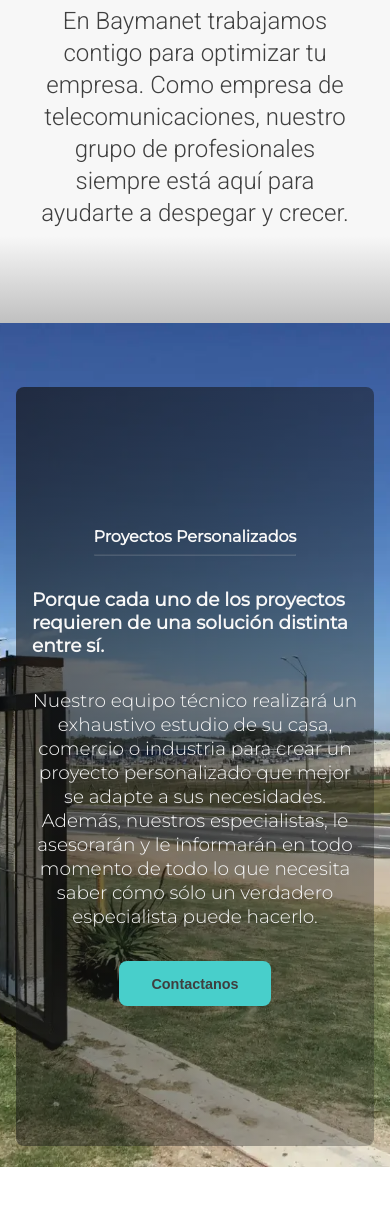
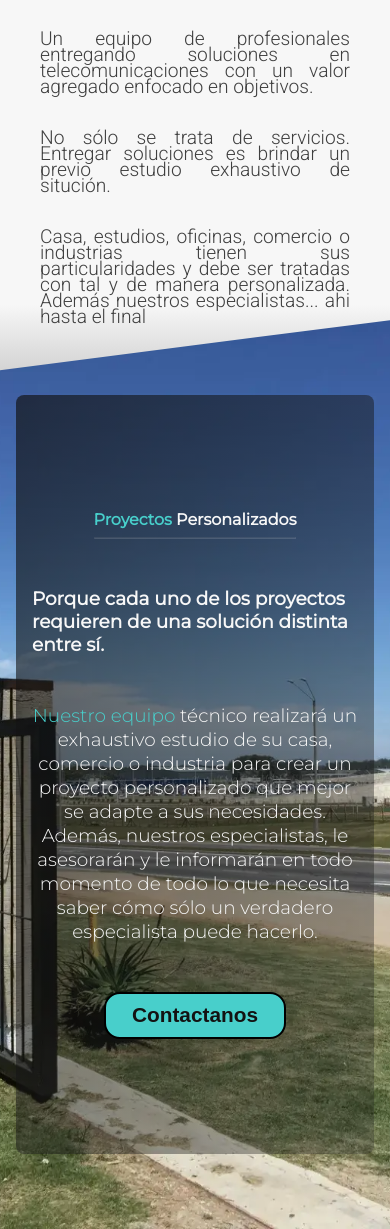
Before and after one commit to bmsebastian2/baymanet_2, a plain HTML site: page index.html in a window 390 px wide. Shown: the part 901-2130 px from the top of the page. Drawn offline with nearby package versions, Linux system fonts and the light colour scheme; files whose address does not match are found by name.

Commit message:
Cambios solicitados por Cliente

```diff
--- a/index.html
+++ b/index.html
@@ -117,21 +117,31 @@
                 </div>
 
             </div>
-
+            <br>
+            <br>
             <div>
-                <p class="aniStart  setVisible">En Baymanet trabajamos
-                    contigo para optimizar tu empresa. Como empresa de telecomunicaciones, nuestro grupo de
-                    profesionales siempre está aquí para ayudarte a despegar y crecer.
+                <p class="aniStart  setVisible"> Un equipo de profesionales entregando soluciones en telecomunicaciones
+                    con un valor agregado enfocado en objetivos.
+                </p>
+                <br>
+                <p class="aniStart  setVisible">No sólo se trata de servicios. Entregar soluciones es brindar un previo
+                    estudio exhaustivo de situción.
+                </p>
+                <br>
+                <p class="aniStart  setVisible">Casa, estudios, oficinas, comercio o industrias tienen sus
+                    particularidades y debe ser tratadas con tal y de manera
+                    personalizada.
+                    Además nuestros especialistas... ahi hasta el final
                 </p>
             </div>
 
         </section>
 
 
-        <div class="containerHeroe lazy" id="13">
+        <div class="containerHeroe lazy bottome" id="13">
             <div class="crystal aniStart  setVisible">
                 <div>
-                    <h5>Proyectos Personalizados</h5>
+                    <h5><span>Proyectos</span> Personalizados</h5>
                     <hr>
                 </div>
                 <div>
@@ -139,7 +149,8 @@
                 </div>
                 <div class="aniStart  setVisible">
                     <p>
-                        Nuestro equipo técnico realizará un exhaustivo estudio de su casa, comercio o industria para
+                        <span>Nuestro equipo</span> técnico realizará un exhaustivo estudio de su casa, comercio o
+                        industria para
                         crear
                         un
                         proyecto
@@ -184,7 +195,7 @@
                                         <div class="myBox">
                                             <h2>CABLEADO</h2>
                                         </div>
-                                        <span>Sistema de cableado
+                                        <span> <strong>Sistema de cableado</strong>
                                             estructurado
                                             para redes.</span>
                                     </div>
@@ -266,7 +277,7 @@
                                         <div class="myBox">
                                             <h2>CAMARAS</h2>
                                         </div>
-                                        <span>Instalación profesional, fiable y intuitivo.</span>
+                                        <span><strong>Instalación</strong> profesional, fiable y intuitivo.</span>
                                     </div>
                                     <div class="buy" title="Ir camaras">
                                         <a href="/Camaras.html">
@@ -338,7 +349,8 @@
                                         <div class="myBox">
                                             <h2>REDES</h2>
                                         </div>
-                                        <span>Especialistas en soporte, monitoreo e implementaciones.</span>
+                                        <span> <strong>Especialistas</strong> en soporte, monitoreo e
+                                            implementaciones.</span>
 
                                     </div>
                                     <div class="buy" title="Ir redes">
@@ -404,7 +416,8 @@
 
         <section class="experiencias lazy tope" id="4">
             <div class="div7">
-                <p class="aniStart  setVisible">La empresa cuenta con más de 7 años en plaza realizando trabajos en el
+                <p class="aniStart  setVisible">La empresa cuenta con más de <span>7 años</span> en plaza realizando
+                    trabajos en el
                     ramo de Cableado Estructurado.
                 </p>
             </div>
@@ -417,11 +430,11 @@
         <section class="beneficios bottome" id="beneficios">
 
             <div class="div9">
-                <h3 class="aniStart  setVisible">Los beneficios de contar con nuestros servicios</h3>
+                <h3 class="aniStart  setVisible">Los beneficios de contar con nuestros servicios :</h3>
             </div>
 
             <div class="div10 ">
-                <hr />
+
                 <div class="div11">
 
                     <div class="beneficiosContainerImg">
@@ -488,7 +501,6 @@
                     </div>
 
                 </div>
-                <hr />
             </div>
 
         </section>
--- a/style.css
+++ b/style.css
@@ -157,18 +157,23 @@ a:hover {
 }
 
 .quienesomos {
-    height: 80vh;
+    height: 130vh;
     background: linear-gradient(180deg, #f7f7f7 81.25%, silver 100%);
     display: flex;
     flex-direction: column;
     align-items: center;
-    justify-content: space-around;
-    padding: 2rem 5rem;
+    justify-content: center;
+    padding: 1rem 9rem 2rem 9rem;
 }
 
+.quienesomos p {
+    font-size: 2rem !important;
+    text-align: justify;
+}
+
+
 .quehacemos p,
-.quienesomos h2,
-.quienesomos p {
+.quienesomos h2 {
     align-items: center;
     display: flex;
     text-align: center;
@@ -329,7 +334,7 @@ a:hover {
     align-items: center;
     text-align: center;
     background-color: var(--white-dark);
-    padding: 2.5rem;
+    padding: 3.5rem;
 }
 
 .beneficiosContIcon {
@@ -353,7 +358,7 @@ a:hover {
     font-size: 30px;
     line-height: 27px;
     text-align: center;
-    margin: 3rem 3rem 1rem;
+    margin: 1.5rem 3rem 1rem 3rem;
 }
 
 .beneficios p,
@@ -494,12 +499,13 @@ hr {
 
 .containerHeroe {
     color: #fff;
-    height: 100vh;
+    height: 110vh;
     width: 100%;
     justify-content: space-evenly;
     align-items: center;
     text-align: center;
     padding: 4rem 17rem;
+    border-bottom: 20px solid var(--green-clear);
 }
 
 .crystal {
@@ -507,27 +513,28 @@ hr {
             rgba(17, 17, 17, 0.671),
             rgba(31, 30, 30, 0.3));
     border-radius: 0.5rem;
-    height: 85vh;
+    height: 90vh;
     width: 110%;
     flex-direction: column;
     align-items: center;
     justify-content: center;
-    gap: 2rem;
+    gap: 3rem;
     padding: 1rem 4rem;
 }
 
 .containerHeroe button {
-    padding: 0.9rem 2rem;
+    color: rgb(19, 18, 18);
+    font-weight: 900;
+    border: 2px solid black;
+    font-size: 1.3rem;
+    padding: 0.6rem 1.6rem;
+    border-radius: 1rem;
     background-color: var(--green-clear);
-    color: var(--gray-dark);
-    font-size: 0.9rem;
-    font-weight: 900;
-    border: none;
-    border-radius: 0.5rem;
 }
 
 .containerHeroe button:hover {
     background-color: #202020;
+    color: var(--green-clear);
     transition: 0.3s;
 }
 
@@ -619,15 +626,17 @@ h5 {
     }
 
     .quienesomos {
-        height: 55vh;
+        height: 65vh;
         padding: 0.2rem 2rem;
         justify-content: center;
+
+
     }
 
     .quienesomos p {
-        font-size: 1.5rem;
+        font-size: 1.2rem !important;
         margin: 0.5rem;
-        line-height: 2rem;
+        line-height: 1rem;
     }
 
     .quienesomos h2 {
@@ -1425,5 +1434,5 @@ span {
 
 .bottome {
     clip-path: polygon(0 50px, 100% 0, 100% 100%, 0 100%);
-    margin-top: -47px;
+    margin-top: -87px;
 }
```
